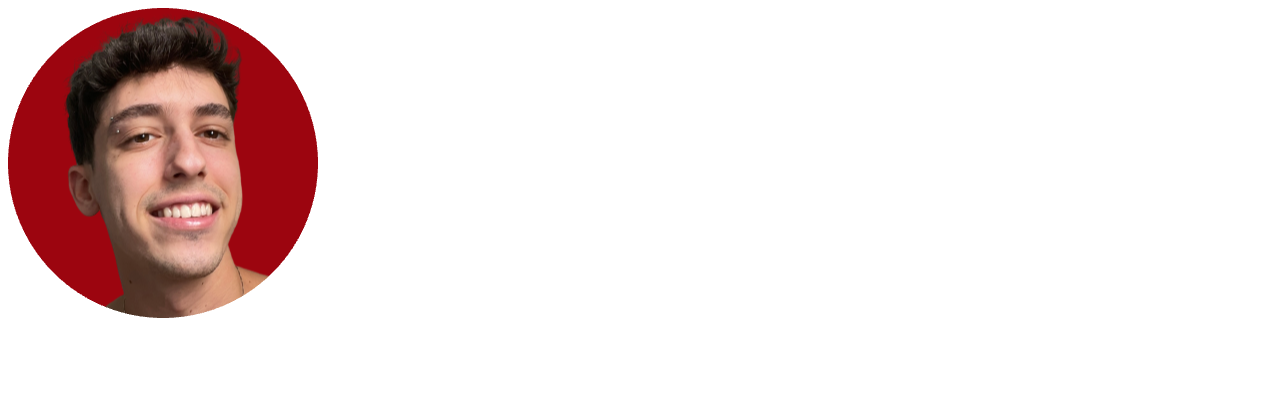
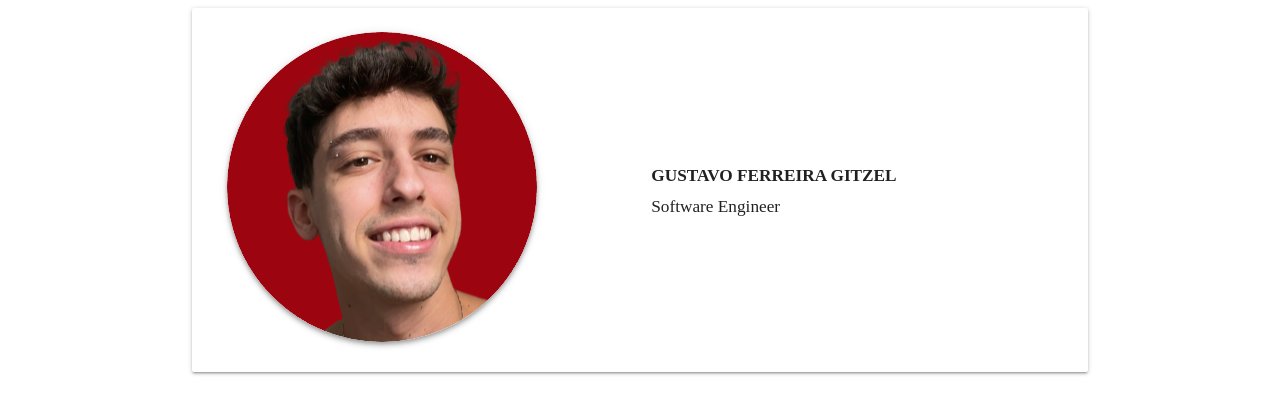
Before and after one commit to gustavogitzel/gustavogitzel.github.io, a website: page index.html in a window 1280 px wide. Drawn offline with nearby package versions, Linux system fonts and the light colour scheme.

Commit message:
initial structure

```diff
--- a/index.html
+++ b/index.html
@@ -1,10 +1,28 @@
 <!DOCTYPE html>
 <html lang="en">
-<head>
-    <meta charset="UTF-8">
-    <title>Title</title>
-</head>
-<body>
-    <img src="dist/img/profile.png">
-</body>
+    <!-- Compiled and minified CSS -->
+    <link rel="stylesheet" href="https://cdnjs.cloudflare.com/ajax/libs/materialize/1.0.0/css/materialize.min.css">
+    <link rel="stylesheet" href="dist/css/theme.css">
+
+    <!-- Compiled and minified JavaScript -->
+    <script src="https://cdnjs.cloudflare.com/ajax/libs/materialize/1.0.0/js/materialize.min.js"></script>
+
+    <head>
+        <meta charset="UTF-8">
+        <title>Gustavo Gitzel</title>
+    </head>
+
+    <body>
+        <div class="container">
+            <div class="card-panel row hoverable valign-wrapper">
+                <div class="col s6 m6 l6">
+                    <img class="circle responsive-img z-depth-2" src="dist/img/profile.png">
+                </div>
+                <div class="col s6 m6 l6">
+                    <h6 class="title center-align">Gustavo Ferreira Gitzel</h6>
+                    <h6 class="sub-title center-align">Software Engineer</h6>
+                </div>
+            </div>
+        </div>
+    </body>
 </html>
```
Also changed, not shown: dist/css/theme.css, 1 other file.
